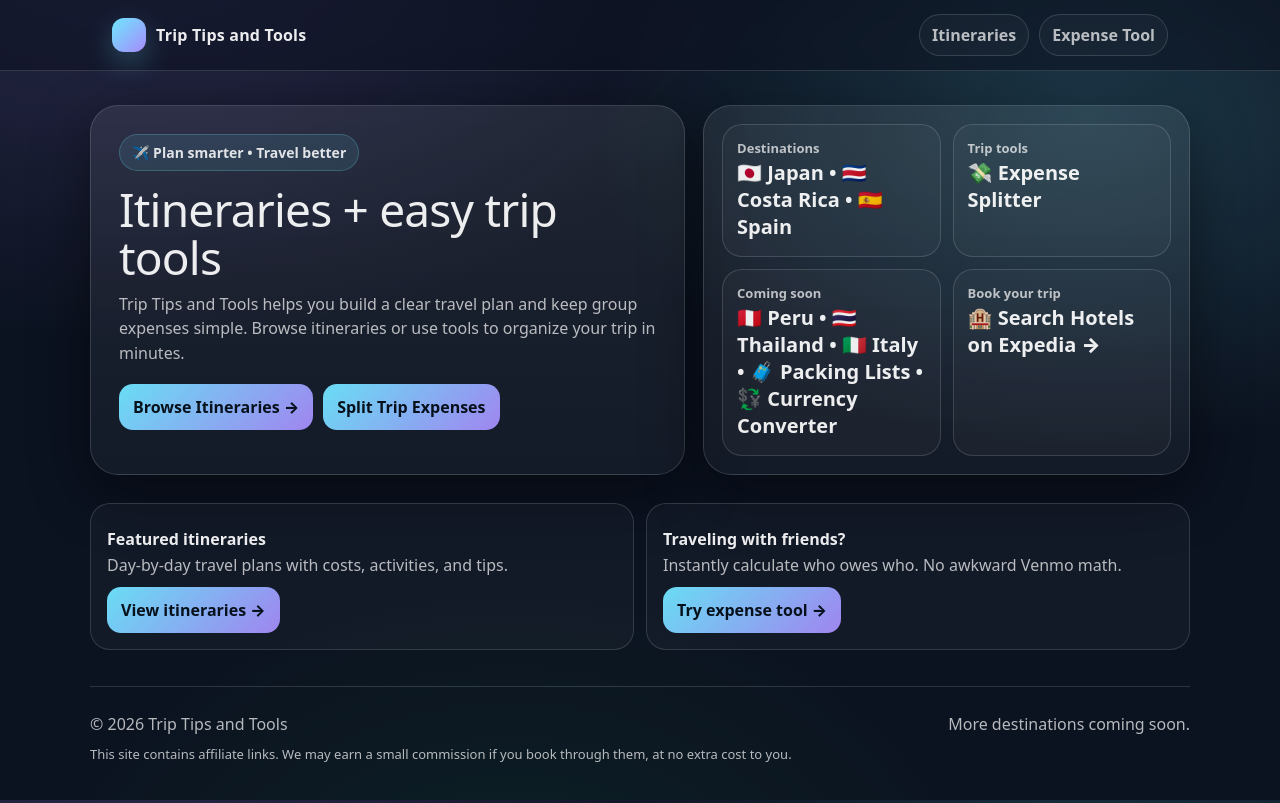
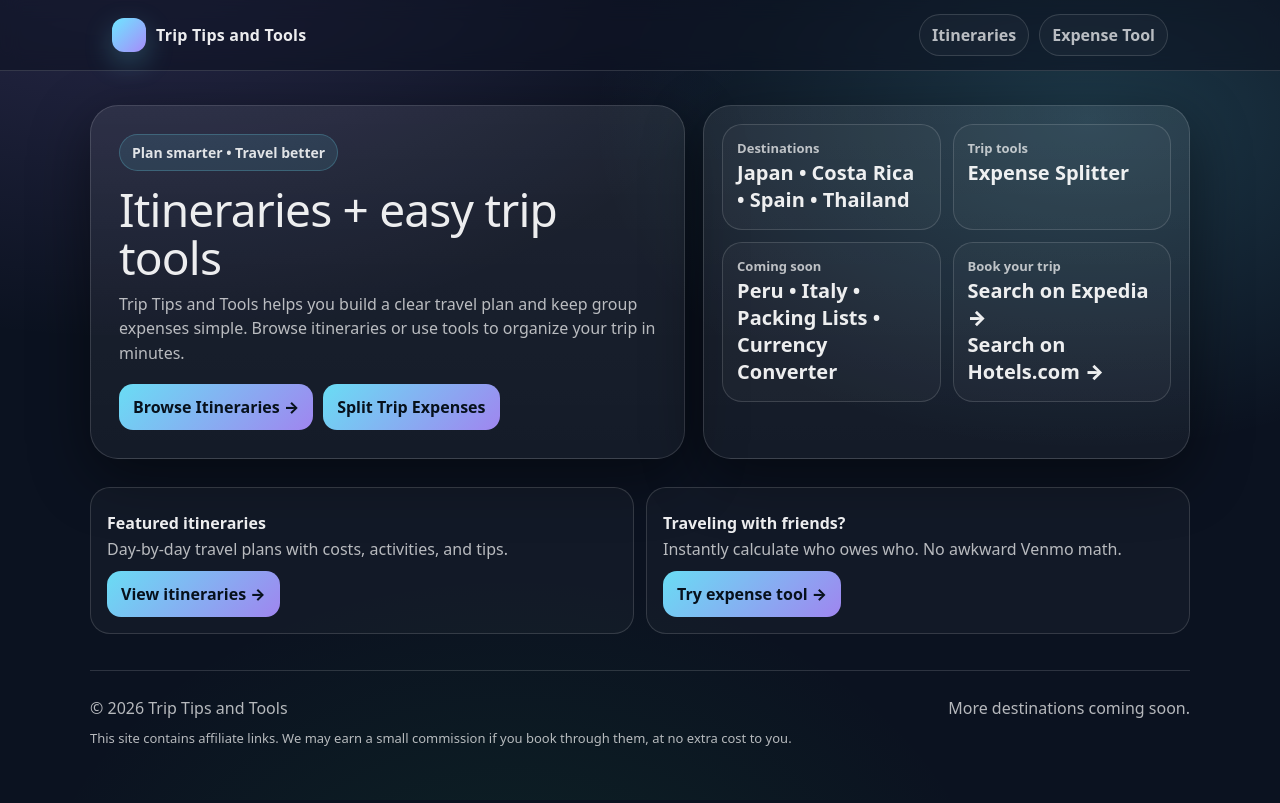
Before and after one commit to omeraz29/triptipsandtools, a website: page trip-tips-and-tools/index.html in a window 1280 px wide. Drawn offline with Linux system fonts and the light colour scheme.

Commit message:
Update index.html

```diff
--- a/trip-tips-and-tools/index.html
+++ b/trip-tips-and-tools/index.html
@@ -24,7 +24,7 @@
   <div class="container hero">
     <div class="hero-grid">
       <div class="card hero-left">
-        <div class="kicker">✈️ Plan smarter • Travel better</div>
+        <div class="kicker">Plan smarter • Travel better</div>
         <div class="h1">Itineraries + easy trip tools</div>
         <p class="sub">
           Trip Tips and Tools helps you build a clear travel plan and keep group expenses simple.
@@ -41,25 +41,27 @@
           <div class="mini">
             <div class="label">Destinations</div>
             <div class="big">
-              <a href="japan-itinerary.html" style="color:inherit; text-decoration:none;">🇯🇵 Japan</a> •
-              <a href="costa-rica-itinerary.html" style="color:inherit; text-decoration:none;">🇨🇷 Costa Rica</a> •
-              <a href="spain-itinerary.html" style="color:inherit; text-decoration:none;">🇪🇸 Spain</a>
+              <a href="japan-itinerary.html" style="color:inherit; text-decoration:none;">Japan</a> •
+              <a href="costa-rica-itinerary.html" style="color:inherit; text-decoration:none;">Costa Rica</a> •
+              <a href="spain-itinerary.html" style="color:inherit; text-decoration:none;">Spain</a> •
+              <a href="thailand-itinerary.html" style="color:inherit; text-decoration:none;">Thailand</a>
             </div>
           </div>
           <div class="mini">
             <div class="label">Trip tools</div>
             <div class="big">
-              <a href="expense-tool.html" style="color:inherit; text-decoration:none;">💸 Expense Splitter</a>
+              <a href="expense-tool.html" style="color:inherit; text-decoration:none;">Expense Splitter</a>
             </div>
           </div>
           <div class="mini">
             <div class="label">Coming soon</div>
-            <div class="big">🇵🇪 Peru • 🇹🇭 Thailand • 🇮🇹 Italy • 🧳 Packing Lists • 💱 Currency Converter</div>
+            <div class="big">Peru • Italy • Packing Lists • Currency Converter</div>
           </div>
           <div class="mini">
             <div class="label">Book your trip</div>
             <div class="big">
-              <a href="https://expedia.com/affiliates/expedia-home.Dfs7JrJ" target="_blank" style="color:inherit; text-decoration:none;">🏨 Search Hotels on Expedia →</a>
+              <a href="https://expedia.com/affiliates/expedia-home.Dfs7JrJ" target="_blank" style="color:inherit; text-decoration:none;">Search on Expedia →</a><br/>
+              <a href="https://www.hotels.com/affiliates/hotelscom-home.Ptoc8I2" target="_blank" style="color:inherit; text-decoration:none;">Search on Hotels.com →</a>
             </div>
           </div>
         </div>
```
